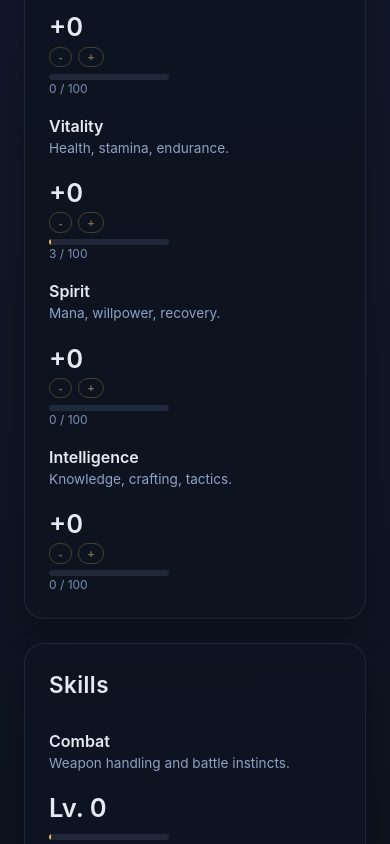
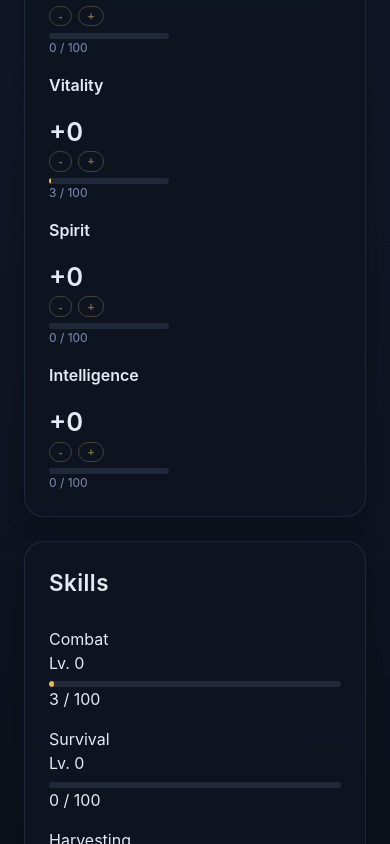
Before and after one commit to Redpoint1/theland, a Vue app: page / in a window 390 px wide. Shown: the part 1720-2564 px from the top of the page. Built offline with nearby package versions, Linux system fonts and the light colour scheme.

Commit message:
remove description for stat/skill, fix tooltip

```diff
--- a/src/components/SkillCard.vue
+++ b/src/components/SkillCard.vue
@@ -94,7 +94,6 @@ const details = computed(() => {
           </div>
         </template>
       </InfoTooltip>
-      <div class="item-desc">{{ skill.description }}</div>
     </div>
     <div class="item-value">
       <div class="value">Lv. {{ skill.level }}</div>
@@ -103,45 +102,3 @@ const details = computed(() => {
     </div>
   </div>
 </template>
-
-<style scoped>
-.list-item {
-  display: flex;
-  justify-content: space-between;
-  gap: 1rem;
-  align-items: center;
-}
-
-.item-title {
-  font-weight: 600;
-}
-
-.item-desc {
-  font-size: 0.85rem;
-  color: #8fa2c6;
-}
-
-.item-value {
-  text-align: right;
-  min-width: 120px;
-}
-
-.value {
-  font-size: 1.6rem;
-  font-weight: 600;
-}
-
-.item-hint {
-  font-size: 0.75rem;
-  color: #7d90b8;
-}
-
-@media (max-width: 720px) {
-  .list-item,
-  .item-value {
-    flex-direction: column;
-    align-items: flex-start;
-    text-align: left;
-  }
-}
-</style>
--- a/src/components/StatCard.vue
+++ b/src/components/StatCard.vue
@@ -15,7 +15,9 @@ const props = defineProps<{
 }>()
 
 const game = useGameStore()
-const { maxHp, maxMana, maxInventorySlots } = storeToRefs(game)
+const { maxHp, maxMana, maxInventorySlots, skillBonuses, stats } = storeToRefs(game)
+
+const toPercent = (value: number) => `${Math.round(value * 10000) / 100}%`
 
 const derivedLines = computed(() => {
   if (props.stat.name === 'Strength') {
@@ -37,7 +39,12 @@ const derivedLines = computed(() => {
     ]
   }
   if (props.stat.name === 'Spirit') {
-    return ['Combat power contribution: +0.4 per level']
+    return [
+      'Combat power contribution: +0.4 per level',
+      `Passive HP regen base: floor(Spirit×0.6) = ${Math.max(1, Math.floor(props.stat.value * 0.6))}`,
+      `Rest HP regen base: floor(Spirit×1.2 + Vitality×0.4) = ${Math.max(2, Math.floor(props.stat.value * 1.2 + stats.value.Vitality.value * 0.4))}`,
+      `Global regen multiplier bonus: +${toPercent(skillBonuses.value.regenMultiplier - 1)}`,
+    ]
   }
   return [
     'Max Mana contribution: +10 per level',
@@ -69,7 +76,6 @@ const derivedLines = computed(() => {
           </div>
         </template>
       </InfoTooltip>
-      <div class="item-desc">{{ stat.description }}</div>
     </div>
     <div class="item-value">
       <div class="value">+{{ stat.value }}</div>
```
